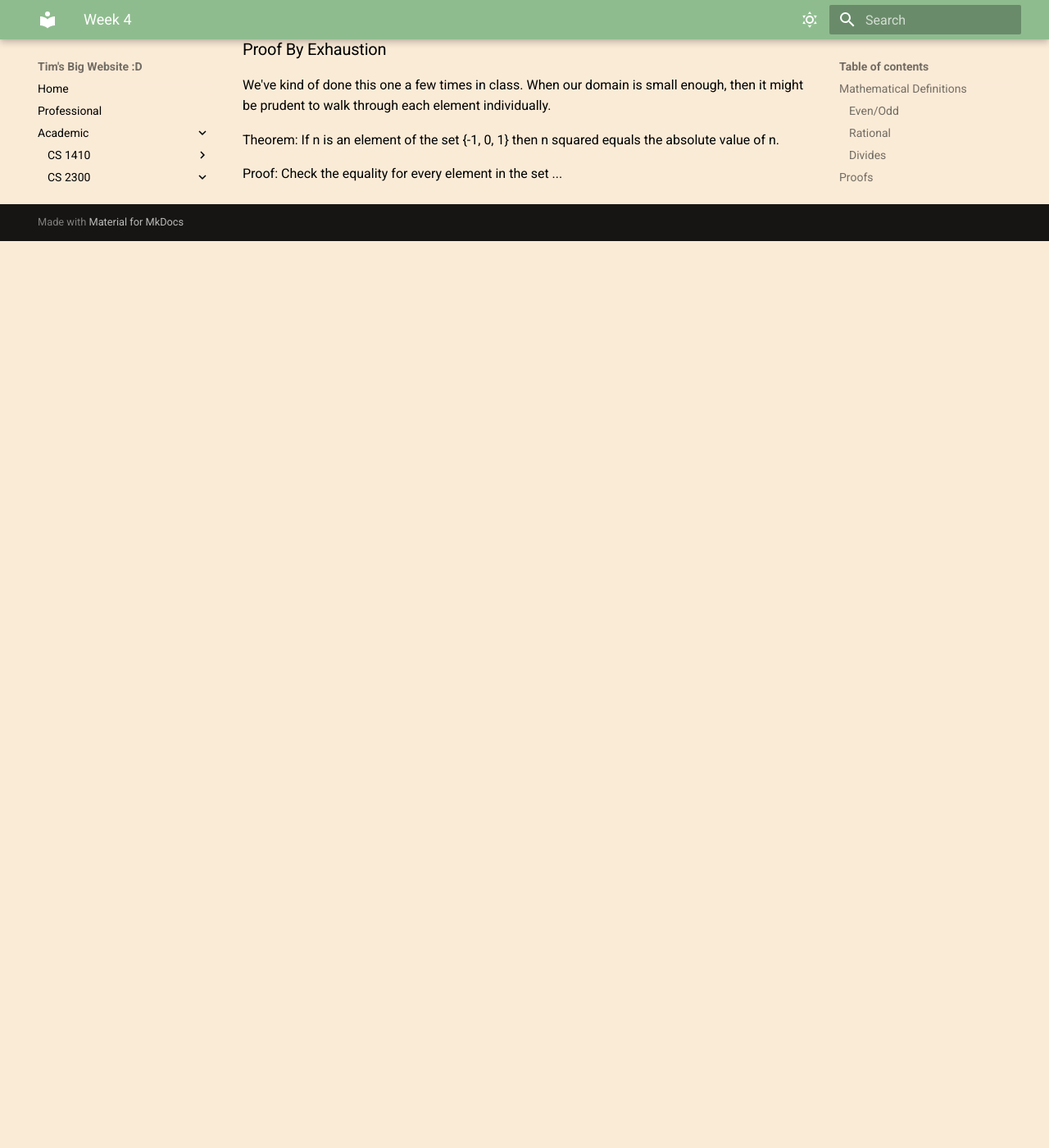
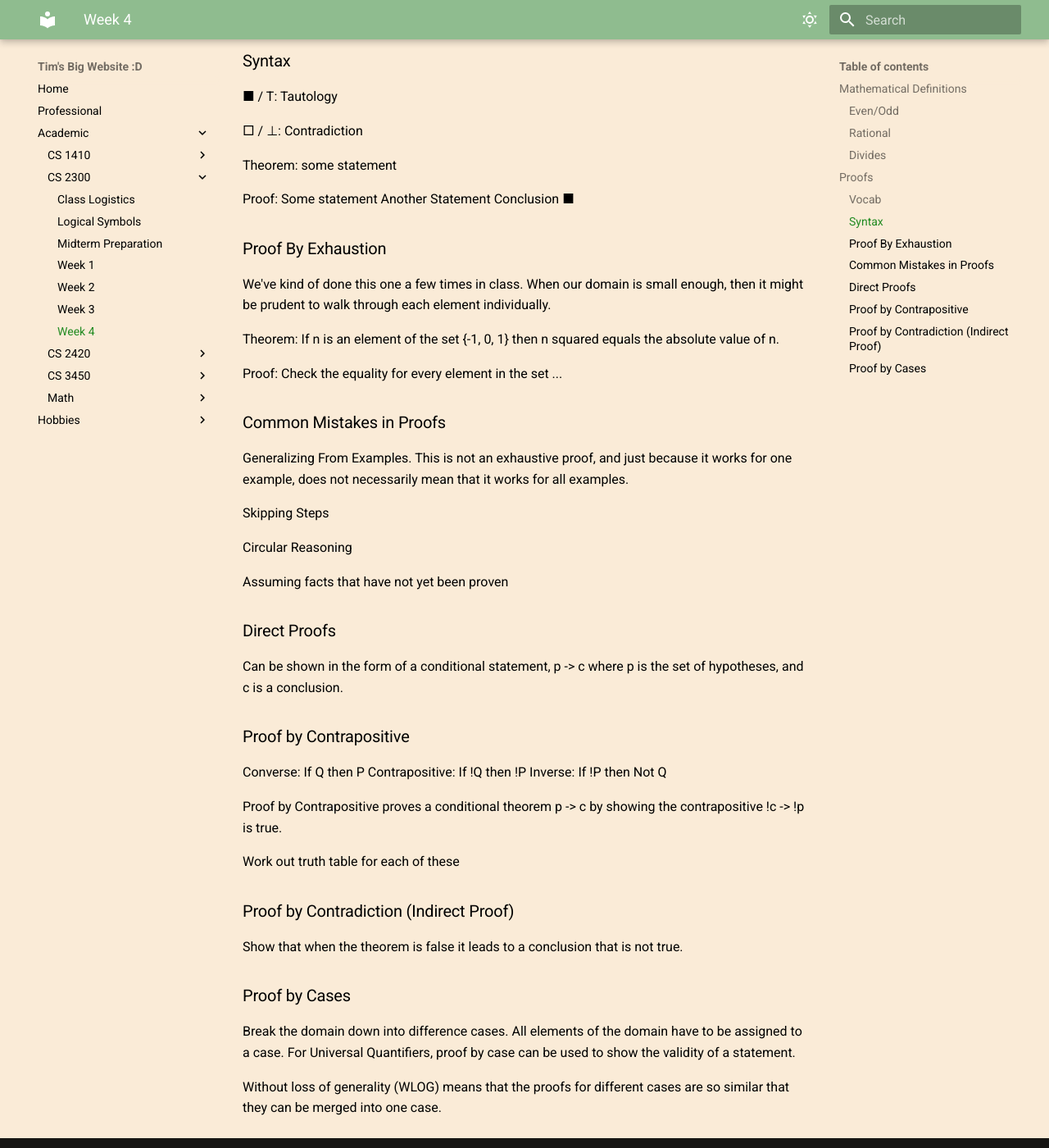
Before and after one commit to fishslips/TimSeverance, an MkDocs documentation site: the page built from docs/Academic/CS-2300/Week 4.md, in a window 1280 px wide and 1400 px high, scrolled down 1438 px. Shown: the whole window at 82% size. Built offline with MkDocs 1.6.1 and Material for MkDocs 9.7.7, drawn with Linux system fonts in a browser that asks for light colours; before the commit the page ends 1732 px from its top, so only the background shows below that; some of the changed text lies outside the part shown.

```diff
--- a/docs/Academic/CS-2300/Week 4.md
+++ b/docs/Academic/CS-2300/Week 4.md
@@ -46,6 +46,19 @@ Proof: logical steps that follow previous steps that arrive to a final true stat
 
 Axiom: a true statement. Used in proving
 
+**Thus / Therefore**
+We've used the word Therefore as the concluded statement in an argument up until now, but generally speaking, in the context of formal proofs, Therefore just follows from previous statements and does not necessarily indicate a conclusion. In formal proofs, the square can be used as the terminal character.
+
+**Let**
+For creating variable names
+
+**Suppose**
+Also for introducing variables.
+
+**Since / because we know that...**
+Invokes a previous statement
+
+
 ### Syntax
 
 ■ / T: Tautology
@@ -68,3 +81,38 @@ Theorem: If n is an element of the set {-1, 0, 1} then n squared equals the abso
 Proof:
 	Check the equality for every element in the set
 	...
+
+
+### Common Mistakes in Proofs
+
+Generalizing From Examples. This is not an exhaustive proof, and just because it works for one example, does not necessarily mean that it works for all examples.
+
+Skipping Steps
+
+Circular Reasoning
+
+Assuming facts that have not yet been proven
+
+### Direct Proofs
+
+Can be shown in the form of a conditional statement, p -> c where p is the set of hypotheses, and c is a conclusion.
+
+### Proof by Contrapositive
+
+Converse: If Q then P
+Contrapositive: If !Q then !P
+Inverse: If !P then Not Q
+
+Proof by Contrapositive proves a conditional theorem p -> c by showing the contrapositive !c -> !p is true.
+
+Work out truth table for each of these
+
+### Proof by Contradiction (Indirect Proof)
+
+Show that when the theorem is false it leads to a conclusion that is not true.
+
+### Proof by Cases
+
+Break the domain down into difference cases. All elements of the domain have to be assigned to a case. For Universal Quantifiers, proof by case can be used to show the validity of a statement.
+
+Without loss of generality (WLOG) means that the proofs for different cases are so similar that they can be merged into one case.
```
Also changed, not shown: docs/Academic/CS-2300/Midterm Preparation.md (added, +1 -0 lines), docs/Hobbies/Music/Musical Toolbox.md (+26 -0 lines), docs/Hobbies/Music/Theory Lessons Learned.md (+6 -0 lines).
